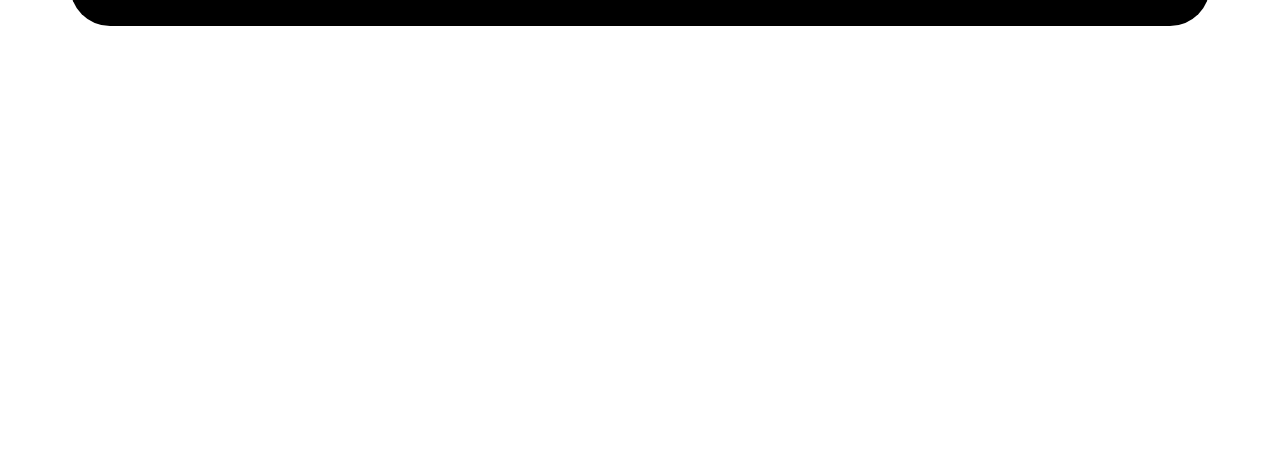
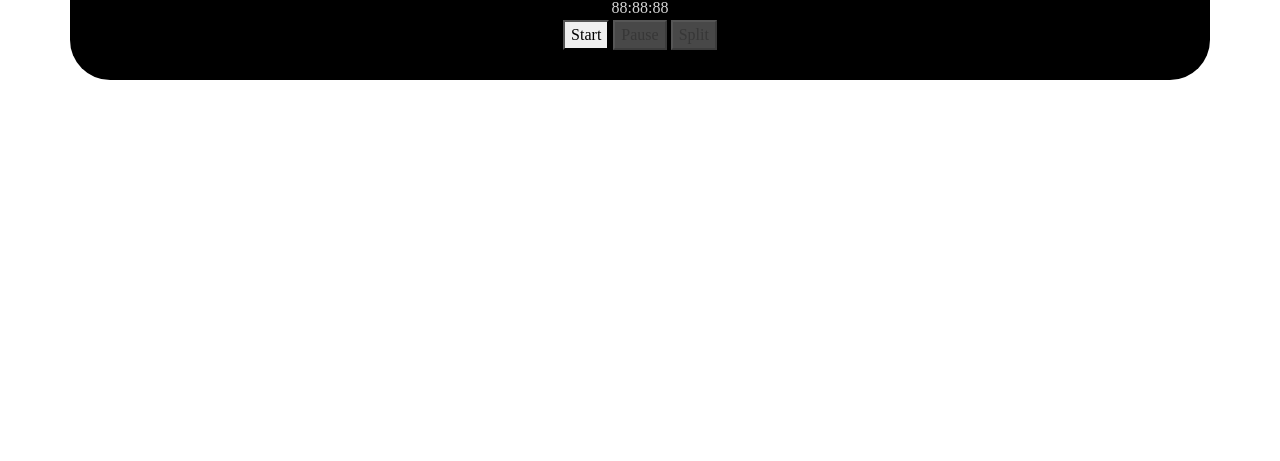
Before and after one commit to TristanGarvin/Merx, a website: page public/timer.html in a window 1280 px wide. Shown: the part 339-800 px from the top of the page. Drawn offline with nearby package versions, Linux system fonts and the light colour scheme; files whose address does not match are found by name.

Commit message:
added timer to timer.html

```diff
--- a/public/timer.html
+++ b/public/timer.html
@@ -36,6 +36,13 @@
                 <div class="col-md-4">
                     <img src="../images/logomakr.com:3PJpjV.png">
                     <h1 class="display-3">MERX</h1>
+                    <div id="timer">
+                        <div id="time">88:88:88</div>
+                        <button id="startstop">Start</button>
+                        <button id="pause" disabled>Pause</button>
+                        <button id="split" disabled>Split</button>
+                        <div id="splits"><table></table></div>
+                    </div>
                 </div>
                 <div class="col-md-4">
                     <h1><u>World Record</u></h1>
```
